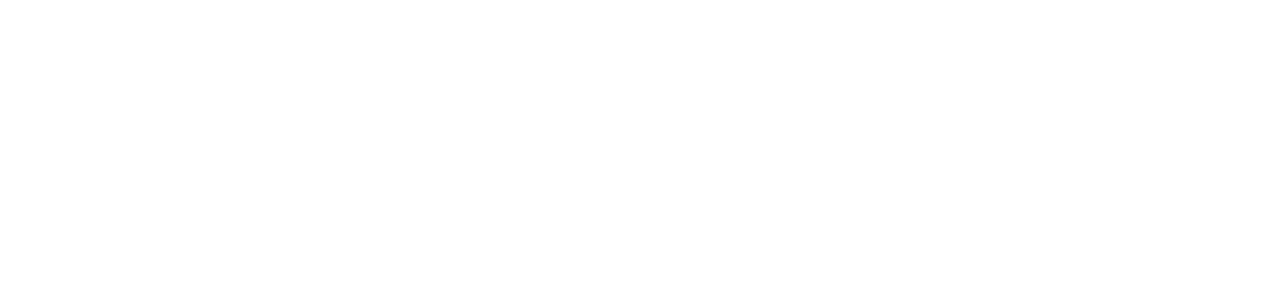
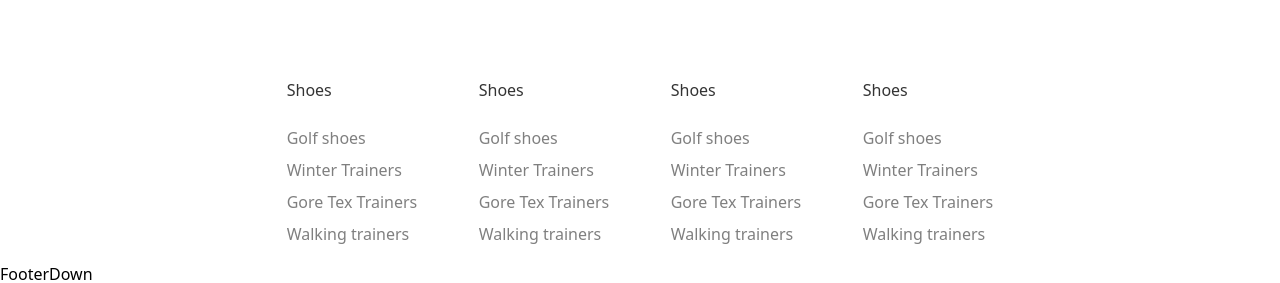
Before and after one commit to julienLeMee/nyke, a Next.js app: page / in a window 1280 px wide. Shown: the part 4048-4331 px from the top of the page. Before the commit the page ends 4118 px from the top, so only its background shows below. Built offline with nearby package versions, Linux system fonts and the light colour scheme.

Commit message:
added FooterUp components

```diff
--- /dev/null
+++ b/components/FooterDown.jsx
@@ -0,0 +1,7 @@
+import React from 'react'
+
+export const FooterDown = () => {
+  return (
+    <div>FooterDown</div>
+  )
+}
--- /dev/null
+++ b/components/FooterUp.jsx
@@ -0,0 +1,67 @@
+import React from 'react'
+
+export const FooterUp = () => {
+  return (
+    <>
+      <div className='w-full md:w-[60%] max-w-[95%] h-full mx-auto flex flex-col md:flex-row justify-around'>
+
+        <div className='flex flex-col'>
+          <div className="p-2">
+            <p className='font-medium text-black/80'>Shoes</p>
+          </div>
+          <div className="hidden md:block p-2">
+            <ul className='sm:hidden md:block'>
+              <li className='my-2 text-black/50 hover:text-black font-medium line-clamp-1'>Golf shoes</li>
+              <li className='my-2 text-black/50 hover:text-black font-medium line-clamp-1'>Winter Trainers</li>
+              <li className='my-2 text-black/50 hover:text-black font-medium line-clamp-1'>Gore Tex Trainers</li>
+              <li className='my-2 text-black/50 hover:text-black font-medium line-clamp-1'>Walking trainers</li>
+            </ul>
+          </div>
+        </div>
+
+        <div className='flex flex-col'>
+          <div className="p-2">
+            <p className='font-medium text-black/80'>Shoes</p>
+          </div>
+          <div className="hidden md:block p-2">
+            <ul className='sm:hidden md:block'>
+              <li className='my-2 text-black/50 hover:text-black font-medium line-clamp-1'>Golf shoes</li>
+              <li className='my-2 text-black/50 hover:text-black font-medium line-clamp-1'>Winter Trainers</li>
+              <li className='my-2 text-black/50 hover:text-black font-medium line-clamp-1'>Gore Tex Trainers</li>
+              <li className='my-2 text-black/50 hover:text-black font-medium line-clamp-1'>Walking trainers</li>
+            </ul>
+          </div>
+        </div>
+
+        <div className='flex flex-col'>
+          <div className="p-2">
+            <p className='font-medium text-black/80'>Shoes</p>
+          </div>
+          <div className="hidden md:block p-2">
+            <ul className='sm:hidden md:block'>
+              <li className='my-2 text-black/50 hover:text-black font-medium line-clamp-1'>Golf shoes</li>
+              <li className='my-2 text-black/50 hover:text-black font-medium line-clamp-1'>Winter Trainers</li>
+              <li className='my-2 text-black/50 hover:text-black font-medium line-clamp-1'>Gore Tex Trainers</li>
+              <li className='my-2 text-black/50 hover:text-black font-medium line-clamp-1'>Walking trainers</li>
+            </ul>
+          </div>
+        </div>
+
+        <div className='flex flex-col'>
+          <div className="p-2">
+            <p className='font-medium text-black/80'>Shoes</p>
+          </div>
+          <div className="hidden md:block p-2">
+            <ul className='sm:hidden md:block'>
+              <li className='my-2 text-black/50 hover:text-black font-medium line-clamp-1'>Golf shoes</li>
+              <li className='my-2 text-black/50 hover:text-black font-medium line-clamp-1'>Winter Trainers</li>
+              <li className='my-2 text-black/50 hover:text-black font-medium line-clamp-1'>Gore Tex Trainers</li>
+              <li className='my-2 text-black/50 hover:text-black font-medium line-clamp-1'>Walking trainers</li>
+            </ul>
+          </div>
+        </div>
+
+      </div>
+    </>
+  )
+}
--- a/pages/index.js
+++ b/pages/index.js
@@ -8,6 +8,8 @@
 import { Sport } from '@/components/Sport'
 import { Month } from '@/components/Month'
 import { Membership } from '@/components/Membership'
+import { FooterUp } from '@/components/FooterUp'
+import { FooterDown } from '@/components/FooterDown'
 
 export default function Home() {
   return (
@@ -30,6 +32,8 @@
       <Sport />
       <Month />
       <Membership />
+      <FooterUp />
+      <FooterDown />
     </>
   )
 }
```
